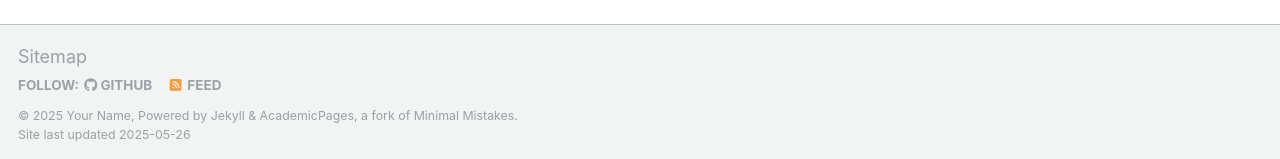
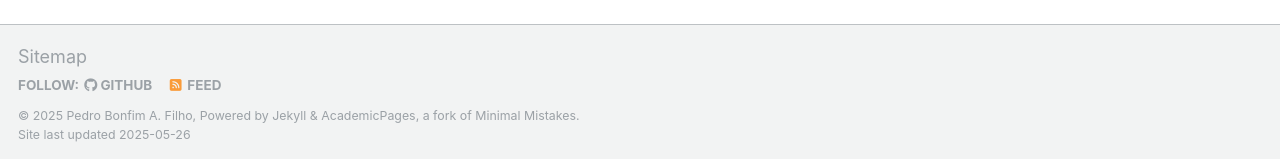
Before and after one commit to pedroassuncaofilho/pedroassuncaofilho.github.io, a Jekyll site: the page built from _pages/about.md, in a window 1280 px wide and 900 px high, scrolled down 2636 px. Shown: the part 738-897 px from the top of the window. Built offline with Jekyll 4.4.1, drawn with Linux system fonts in a browser that asks for light colours; some web fonts are replaced.

Commit message:
Update _config.yml

```diff
--- a/_config.yml
+++ b/_config.yml
@@ -11,9 +11,9 @@ locale                   : "en-US"
 site_theme               : "default"
 title                    : "Pedro Bonfim A. Filho / Site Title"
 title_separator          : "-"
-name                     : &name "Your Name"
+name                     : &name "Pedro Bonfim A. Filho"
 description              : &description "personal description"
-url                      : https://academicpages.github.io # the base hostname & protocol for your site e.g. "https://[your GitHub username].github.io" or if you already have some other page hosted on Github then use "https://[your GitHub username].github.io/[Your Repo Name]"
+url                      : https://pedroassuncaofilho.github.io # the base hostname & protocol for your site e.g. "https://[your GitHub username].github.io" or if you already have some other page hosted on Github then use "https://[your GitHub username].github.io/[Your Repo Name]"
 baseurl                  : "" # the subpath of your site, e.g. "/blog"
 repository               : "academicpages/academicpages.github.io"
 
```
